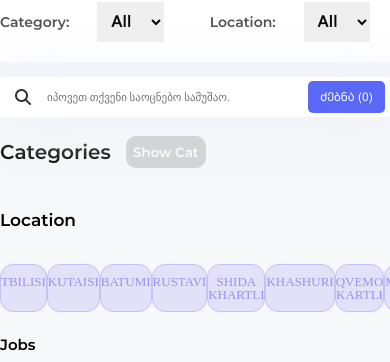
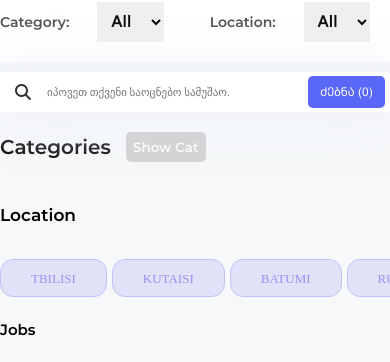
Before and after one commit to reddvil/jobportal, a React (Create React App) app: page / in a window 390 px wide. Shown: the part 188-550 px from the top of the page. Built offline with nearby package versions, Linux system fonts and the light colour scheme; no server answers; a web font is replaced by a local one.

Commit message:
some fixes

```diff
--- a/src/providers/JobsProvider.js
+++ b/src/providers/JobsProvider.js
@@ -11,17 +11,11 @@ const JobsProvider = ({ children }) => {
   };
 
   useEffect(() => {
-    // const fetchJobs = async () => {
-    //   const jobs = await jobsApi.getJobs({ limit: 8 });
-    //   setJobs(jobs);
-    // };
     (async () => {const fJobs = await fetchJobs()
 
     setJobs(fJobs)
     })()
-    // console.log(fetchJobs())
 
-    // setJobs(fetchJobs());
   }, []);
 
   return (
--- a/src/redux/reducers/authReducer.js
+++ b/src/redux/reducers/authReducer.js
@@ -16,6 +16,7 @@ export const authReducer = (state = initialState, action) => {
     case types.LOGIN_REQUEST_SUCCESS:
       return {
         user: action.payload,
+
       };
 
     case types.LOGIN_REQUEST_FAIL:
--- a/src/redux/reducers/index.js
+++ b/src/redux/reducers/index.js
@@ -1,11 +1,9 @@
 import { combineReducers } from 'redux';
 
 import { authReducer } from './authReducer';
-// import { pcPartsReducer } from './pcPartsReducer';
 
 const rootReducer = combineReducers({
   user: authReducer,
-  //   pcParts: pcPartsReducer,
 });
 
 export default rootReducer;
--- a/src/styles/App.css
+++ b/src/styles/App.css
@@ -138,8 +138,9 @@ button:active {
 .profile a {
   font-family: bpg;
   text-align: center;
-  font-size: 13px;
+  font-size: 15px;
   margin-left: 5px;
+  font-weight: 500;
   color: rgb(34, 34, 34);
 }
 
@@ -228,10 +229,20 @@ button:active {
   font-family: 'mont-bold';
   color: rgba(43, 29, 232, 0.4);
   font-size: 13px;
-  padding-top: 10px;
-  padding-bottom: 10px;
+  padding-top: 5px;
+  padding-bottom: 5px;
+  padding-left: 30px;
+  padding-right: 30px;
+  display: flex;
+  justify-content: center;
+  align-items: center;
   text-align: center;
   border: 1px solid #c3c2f8;
+  margin-right: 5px;
+}
+
+.location:last-child {
+  margin-right: 0;
 }
 
 .locations {
@@ -426,7 +437,7 @@ button:active {
   display: flex;
   align-items: center;
   justify-content: space-between;
-  margin-top: 15px;
+  margin-top: 10px;
 }
 
 .search_mobile input {
@@ -489,10 +500,10 @@ button:active {
 
 .showcat {
   display: none;
-  height: 32px;
+  height: 30px;
   width: 80px;
   background: #b3b3b3;
-  border-radius: 10px;
+  border-radius: 5px;
   font-family: 'mont-semibold';
   color: #fff;
   cursor: pointer;
--- a/src/styles/Responsive.css
+++ b/src/styles/Responsive.css
@@ -28,7 +28,7 @@
   }
 
   .job-item {
-    width: 100% !important;
+    width: 95% !important;
   }
 
   .job-item02 {
```
